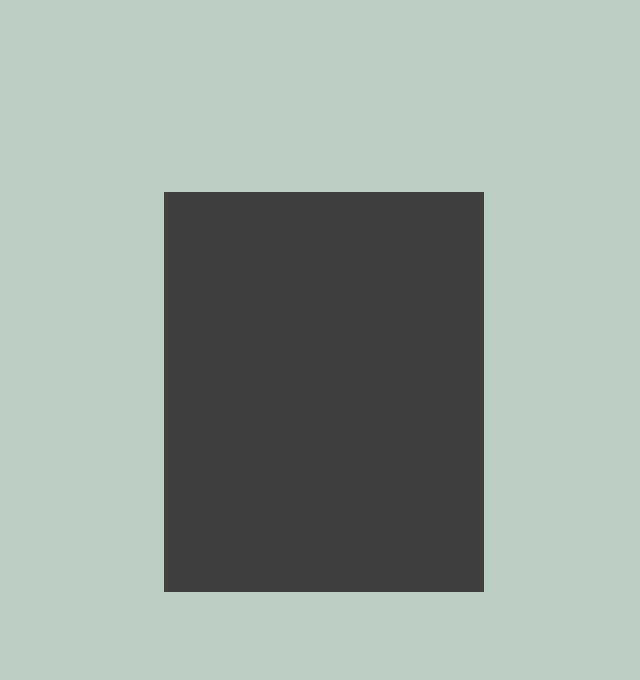
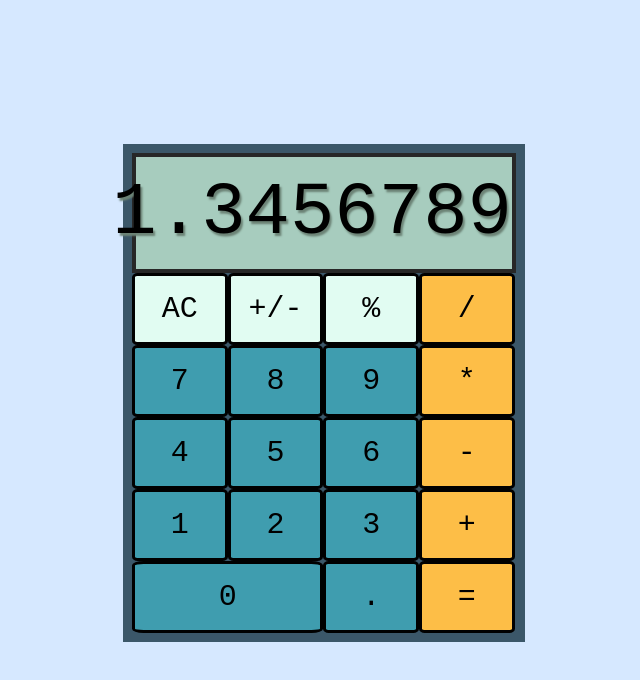
Before and after one commit to mankyb0mb/OdinCalculator, a plain HTML site: page index.html in a window 1280 px wide. Shown: the whole page, without its empty margins (316-956 px from the left). Drawn offline with Linux system fonts and the light colour scheme.

Commit message:
Visuals done

```diff
--- a/index.html
+++ b/index.html
@@ -10,7 +10,31 @@
 <body>
     <!-- STUFF GOES HERE -->
     <div class="calcBody">
-
+        <!-- contains the Calculator Screen and Pad -->
+        <div class="container">
+            <div class="screen">1.3456789</div>
+            <div class="pad">
+                <div class="button AC misc">AC</div>
+                <div class="button Invert misc">+/-</div>
+                <div class="button Percent misc">%</div>
+                <div class="button Divi op">/</div>
+                <div class="button Seven num">7</div>
+                <div class="button Eight num">8</div>
+                <div class="button Nine num">9</div>
+                <div class="button Multi op">*</div>
+                <div class="button Four num">4</div>
+                <div class="button Five num">5</div>
+                <div class="button Six num">6</div>
+                <div class="button Minus op">-</div>
+                <div class="button One num">1</div>
+                <div class="button Two num">2</div>
+                <div class="button Three num">3</div>
+                <div class="button Plus op">+</div>
+                <div class="buttonBig num">0</div>
+                <div class="button Deci num">.</div>
+                <div class="button Equal op">=</div>
+            </div>
+        </div>
     </div>
 </body>
 
--- a/styles.css
+++ b/styles.css
@@ -1,14 +1,81 @@
 body {
-    margin-top: 24vh;
+    margin-top: 18vh;
     display: flex;
-    background-color: rgb(186, 206, 195);
+    background-color: rgb(214, 232, 255);
     align-items: center;
     justify-content: center;
 }
 
 .calcBody {
     display: block;
-    height: 50vh;
-    width: 40vh;
-    background-color: rgb(63, 63, 63);
+    height: 62.2vh;
+    width: 50.2vh;
+    background-color: rgb(59, 87, 105);
 }
+
+.container {
+    display: flex;
+    flex-direction: column;
+    margin: 1.1vh;
+}
+
+.screen {
+    display: flex;
+    width: 48vh;
+    height: 15vh;
+    background-color: rgb(167, 204, 190);
+    box-sizing: border-box;
+    border: 4px;
+    border-style: solid;
+    border-color: rgb(39, 39, 39);
+    align-items: center;
+    justify-content: right;
+    font-family: 'Courier New', Courier, monospace;
+    font-size: 74px;
+    text-shadow: 2px 3px 2px rgb(108, 131, 118)
+}
+
+.pad {
+    display: flex;
+    flex-wrap: wrap;
+}
+
+.button {
+    display: flex;
+    width: 11.96vh;
+    box-sizing: border-box;
+    border: 3px;
+    border-radius: 6%;
+    border-style: solid;
+    height: 9vh;
+    font-family: 'Courier New', Courier, monospace;
+    font-size: 30px;
+    justify-content: center;
+    align-items: center;
+}
+
+.buttonBig {
+    display: flex;
+    width: 23.92vh;
+    box-sizing: border-box;
+    border: 3px;
+    border-radius: 6%;
+    border-style: solid;
+    height: 9vh;
+    font-family: 'Courier New', Courier, monospace;
+    font-size: 30px;
+    justify-content: center;
+    align-items: center;
+}
+
+.num {
+    background-color: rgb(63, 157, 175);
+}
+
+.misc {
+    background-color: rgb(225, 252, 242);
+}
+
+.op {
+    background-color: rgb(253, 190, 71);
+}
```
